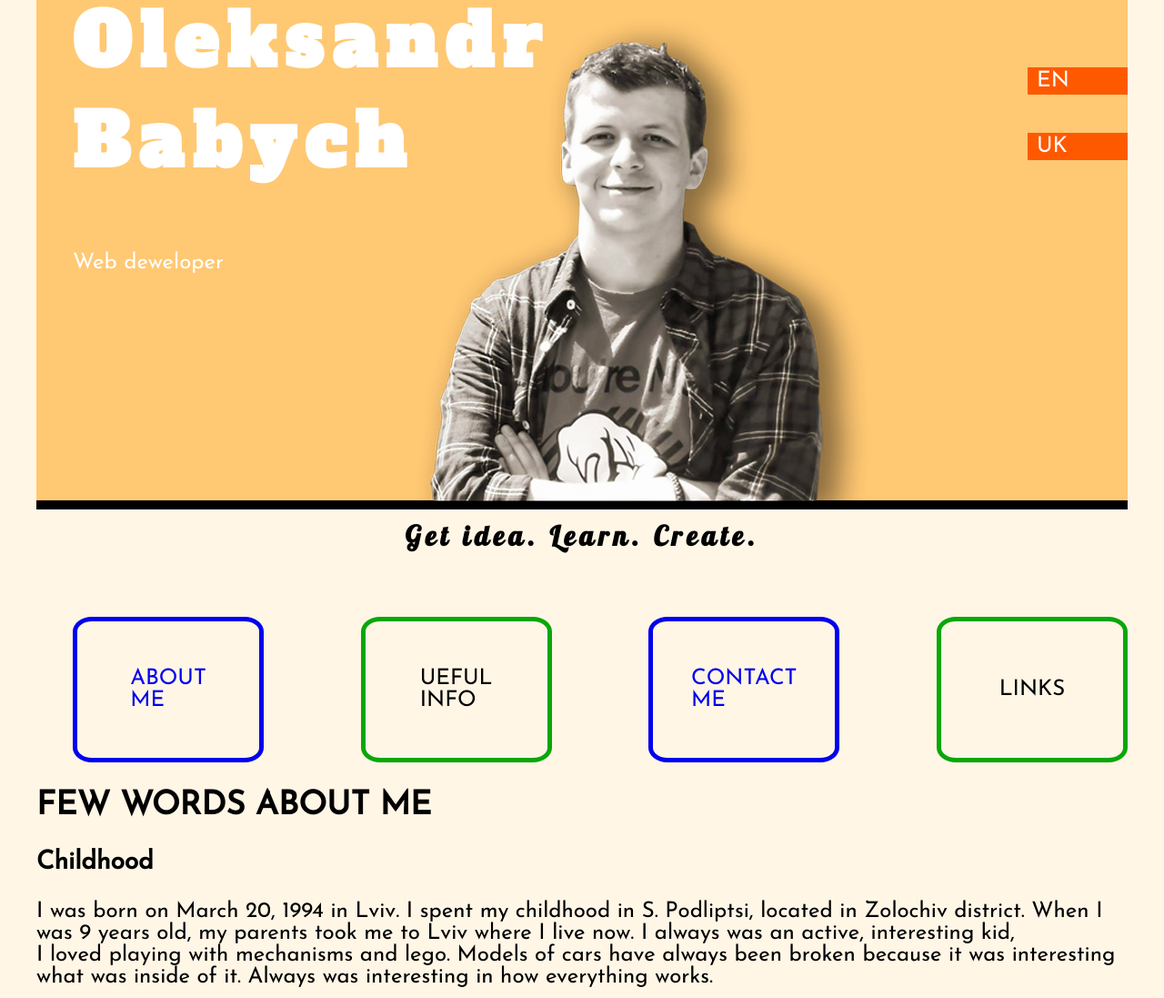
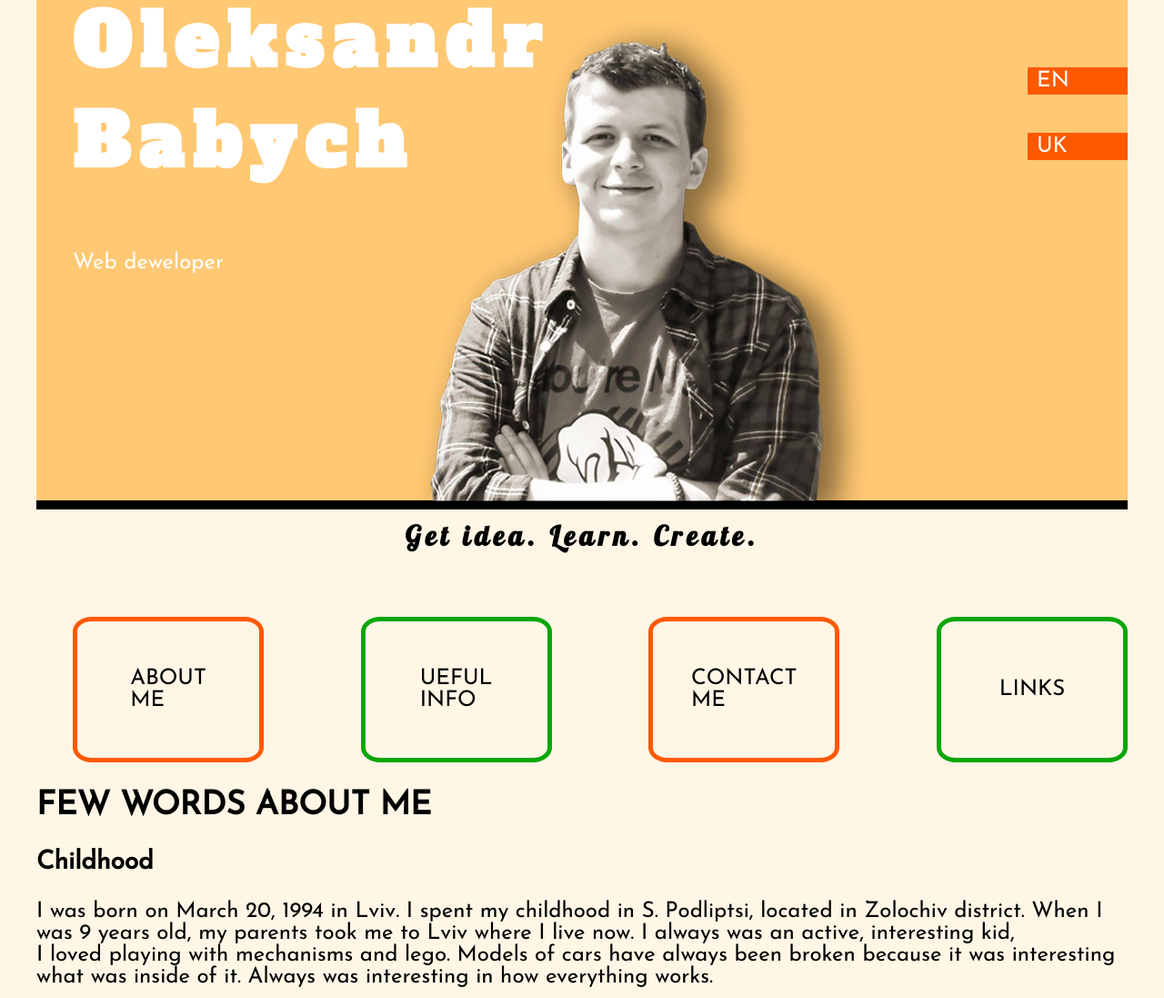
Before and after one commit to OleksandrBabych/aleks_web, a plain HTML site: page index.html in a window 1280 px wide. Shown: the top 1097 px of the page at 91% size. Drawn offline with Linux system fonts and the light colour scheme.

Commit message:
header end

```diff
--- a/css/index.css
+++ b/css/index.css
@@ -178,6 +178,10 @@ a:visited {
     border-radius: 10%;
 }
 
+.orangebut a:link {
+    color: #000;
+    border-color: #ff5900;
+}
 .orangebut a:hover {
     color: #000;
     background-color: #ff5900;
```
